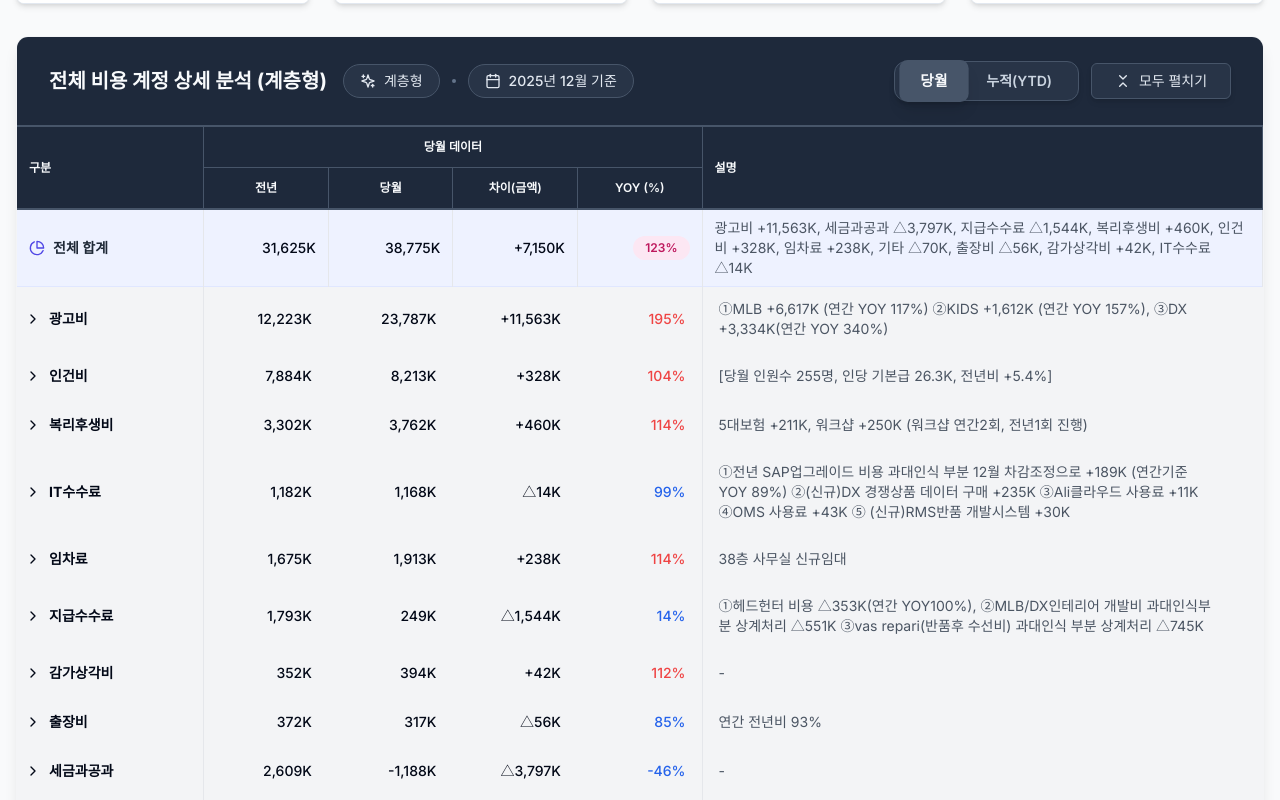
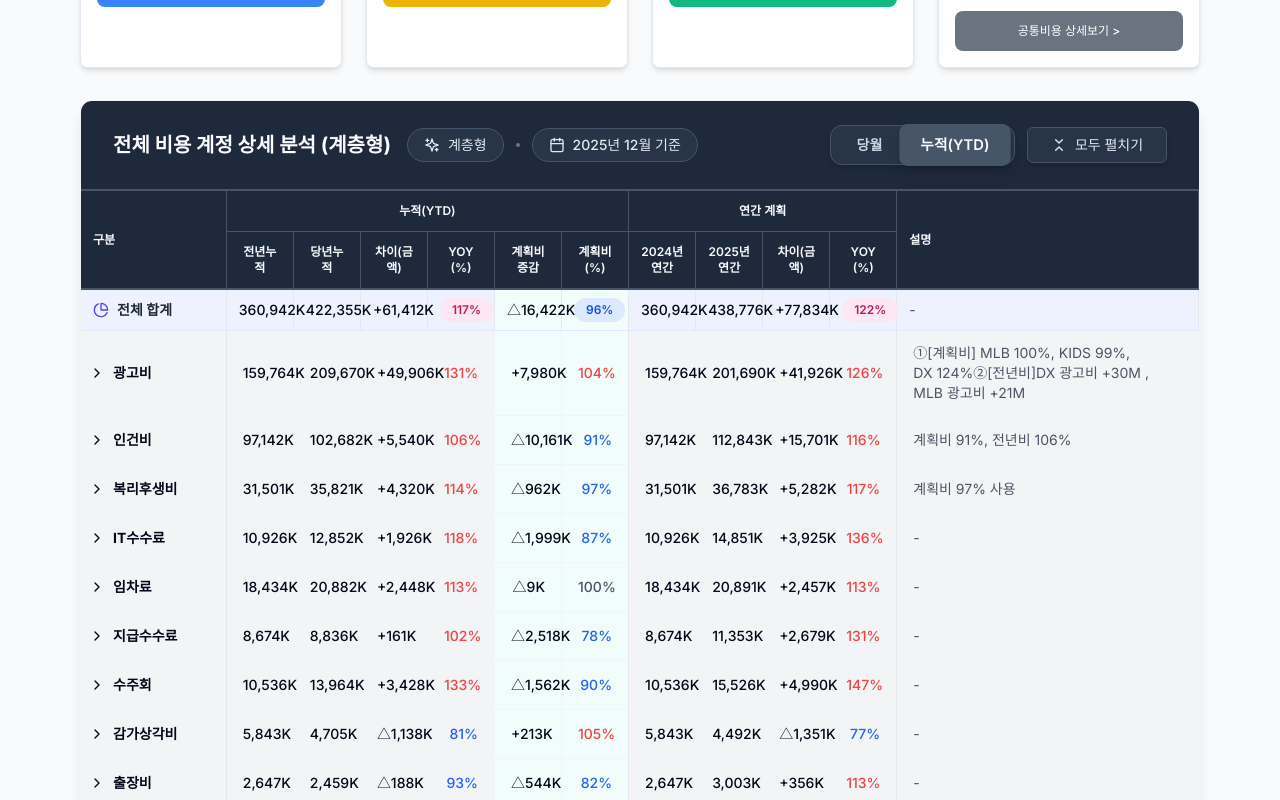
Before and after one commit to xuanm0221-dev/expense-251122ver, a Next.js app: page / in a window 1280 px wide. Shown: the part 960-1760 px from the top of the page. Built offline with nearby package versions, Linux system fonts and the light colour scheme.

Commit message:
레이아웃 여백 조정, 계획비 증감 컬럼 추가, 계층형 테이블 컬럼 비율 및 기본 탭 변경

```diff
--- a/data/cost-descriptions/ALL-202512-ytd.json
+++ b/data/cost-descriptions/ALL-202512-ytd.json
@@ -1,3 +1,14 @@
 {
-  "l1-광고비": "DX 광고비 +30M , MLB 광고비 +21M"
+  "l1-광고비": "①[계획비] MLB 100%, KIDS 99%, DX 124%②[전년비]DX 광고비 +30M , MLB 광고비 +21M ",
+  "l2-광고비-MLB": "계획비 100% 사용",
+  "l2-광고비-KIDS": "계획비 99% 사용",
+  "l2-광고비-DISCOVERY": "계획비 124% 사용",
+  "l1-인건비": "계획비 91%, 전년비 106%",
+  "l1-복리후생비": "계획비 97% 사용",
+  "l2-복리후생비-인력 지인추천(사무실/매장직원)": "퇴사자 증가로 신규채용 증가하면서 해당비용도 증가",
+  "l2-복리후생비-주재원지원금": "계획비 103%",
+  "l2-IT수수료-API (인터페이스 관련)": "계획비 30%",
+  "l2-IT수수료-CN SAP": "계획비 89%",
+  "l2-IT수수료-DX 경쟁상품 데이터 구매 (항목 변경)": "DX 경쟁상품 데이터 구매 계획비 390K",
+  "l2-IT수수료-Data Server": "계획비 96%\n전년비 118% (사용량 증가로 25년 계획 많이 잡음)"
 }
--- a/src/app/[division]/page.tsx
+++ b/src/app/[division]/page.tsx
@@ -181,7 +181,7 @@ export default function DivisionPage() {
 
   return (
     <div className="min-h-screen bg-gray-50">
-      <div className="container mx-auto px-4 py-8">
+      <div className="w-full px-20 py-8">
         {/* 헤더 */}
         <div className="mb-6">
           {/* 첫 번째 줄: 뒤로가기 + 제목 + 사업부 전환 버튼 */}
--- a/src/app/page.tsx
+++ b/src/app/page.tsx
@@ -135,7 +135,7 @@ export default function HomePage() {
 
   return (
     <div className="min-h-screen bg-gray-50">
-      <div className="container mx-auto px-4 py-8 max-w-7xl">
+      <div className="w-full px-20 py-8">
         {/* 헤더 */}
         <div className="mb-8">
           {/* 제목 영역 */}
--- a/src/components/dashboard/ExpenseAccountHierTable.tsx
+++ b/src/components/dashboard/ExpenseAccountHierTable.tsx
@@ -41,7 +41,7 @@ export function ExpenseAccountHierTable({
   month,
   title,
 }: ExpenseAccountHierTableProps) {
-  const [viewMode, setViewMode] = useState<"monthly" | "ytd" | "annual">("monthly");
+  const [viewMode, setViewMode] = useState<"monthly" | "ytd" | "annual">("ytd");
   const [expandedRows, setExpandedRows] = useState<Set<string>>(new Set());
 
   // 설명 편집을 위한 상태 관리
@@ -1635,6 +1635,7 @@ export function ExpenseAccountHierTable({
         currYtdTotal: null,
         diffYtdTotal: null,
         yoyYtdTotal: null,
+        planDiffTotal: null,
         annual2024Total: null,
         annual2025Total: null,
         diffAnnualTotal: null,
@@ -1653,6 +1654,7 @@ export function ExpenseAccountHierTable({
       const diffAnnualTotal = annual2025Total - annual2024Total;
       const yoyAnnualTotal = annual2024Total > 0 ? (annual2025Total / annual2024Total) * 100 : null;
       const progressTotal = annual2025Total > 0 ? (currYtdTotal / annual2025Total) * 100 : null;
+      const planDiffTotal = currYtdTotal - annual2025Total;
 
       return {
         prevTotal: null,
@@ -1663,6 +1665,7 @@ export function ExpenseAccountHierTable({
         currYtdTotal,
         diffYtdTotal,
         yoyYtdTotal,
+        planDiffTotal,
         annual2024Total,
         annual2025Total,
         diffAnnualTotal,
@@ -1788,21 +1791,22 @@ export function ExpenseAccountHierTable({
               </>
             ) : (
               <>
-                {/* 누적(YTD) 모드: 구분 15% + 숫자 데이터 9개 각 7% + 설명 22% */}
-                <col style={{ width: "15%" }} />
+                {/* 누적(YTD) 모드: 구분 13% + 숫자 데이터 10개 각 6% + 설명 27% */}
+                <col style={{ width: "13%" }} />
                 <col style={{ width: "0%" }} />
-                <col style={{ width: "7%" }} />
-                <col style={{ width: "7%" }} />
-                <col style={{ width: "7%" }} />
-                <col style={{ width: "7%" }} />
-                <col style={{ width: "7%" }} />
+                <col style={{ width: "6%" }} />
+                <col style={{ width: "6%" }} />
+                <col style={{ width: "6%" }} />
+                <col style={{ width: "6%" }} />
+                <col style={{ width: "6%" }} />
+                <col style={{ width: "6%" }} />
                 <col style={{ width: "0%" }} />
-                <col style={{ width: "7%" }} />
-                <col style={{ width: "7%" }} />
-                <col style={{ width: "7%" }} />
-                <col style={{ width: "7%" }} />
+                <col style={{ width: "6%" }} />
+                <col style={{ width: "6%" }} />
+                <col style={{ width: "6%" }} />
+                <col style={{ width: "6%" }} />
                 <col style={{ width: "0%" }} />
-                <col style={{ width: "22%" }} />
+                <col style={{ width: "27%" }} />
               </>
             )}
           </colgroup>
@@ -1825,7 +1829,7 @@ export function ExpenseAccountHierTable({
                 </>
               ) : (
                 <>
-                  <th colSpan={5} className="border-r border-slate-600 px-3 py-3 text-center text-xs font-semibold text-slate-50">
+                  <th colSpan={6} className="border-r border-slate-600 px-3 py-3 text-center text-xs font-semibold text-slate-50">
                     누적(YTD)
                   </th>
                   <th className="border-r border-slate-600"></th>
@@ -1873,7 +1877,10 @@ export function ExpenseAccountHierTable({
                     YOY (%)
                   </th>
                   <th className="border-r border-slate-600 px-3 py-3 text-center text-xs font-semibold text-slate-50">
-                    진척률 (%)
+                    계획비 증감
+                  </th>
+                  <th className="border-r border-slate-600 px-3 py-3 text-center text-xs font-semibold text-slate-50">
+                    계획비 (%)
                   </th>
                   <th className="border-r border-slate-600"></th>
                   <th className="border-r border-slate-600 px-3 py-3 text-center text-xs font-semibold text-slate-50">
@@ -1940,7 +1947,10 @@ export function ExpenseAccountHierTable({
                       {formatYOY(computeTotals.yoyYtdTotal)}
                     </span>
                   </td>
-                  <td className="border-r border-gray-200 px-3 py-2 text-sm text-right">
+                  <td className="border-r border-gray-200 px-3 py-2 text-sm text-right font-medium bg-teal-50">
+                    {formatDifference(computeTotals.planDiffTotal)}
+                  </td>
+                  <td className="border-r border-gray-200 px-3 py-2 text-sm text-right bg-teal-50">
                     <span className={getYOYBadgeClass(computeTotals.progressTotal)}>
                       {formatYOY(computeTotals.progressTotal)}
                     </span>
@@ -2038,6 +2048,12 @@ export function ExpenseAccountHierTable({
               // 진척률(%) = 당년누적 / 2025년 연간 * 100
               const progressRate = viewMode === "ytd"
                 ? getProgressRate(currValue, row.curr_year_annual)
+                : null;
+
+              // 계획비 증감 계산 (누적 모드에서만 사용)
+              // 계획비 증감 = 당년누적 - 2025년 연간
+              const planDiff = viewMode === "ytd" && row.curr_year_annual !== null
+                ? currValue - row.curr_year_annual
                 : null;
 
               // 연간 계획 데이터 계산 (누적 모드에서만 사용)
@@ -2187,7 +2203,7 @@ export function ExpenseAccountHierTable({
                     </>
                   ) : (
                     <>
-                      {/* 누적(YTD) 모드: 전년누적, 당년누적, 차이, YOY, 진척률 */}
+                      {/* 누적(YTD) 모드: 전년누적, 당년누적, 차이, YOY, 계획비 증감, 계획비(%) */}
                       <td className="border-r border-gray-100 px-4 py-3 text-sm text-right font-medium">
                         {formatK(prevValue)}
                       </td>
@@ -2200,7 +2216,10 @@ export function ExpenseAccountHierTable({
                       <td className={`border-r border-gray-100 px-4 py-3 text-sm text-right font-medium ${getYOYColor(yoy)}`}>
                         {formatYOY(yoy)}
                       </td>
-                      <td className={`border-r border-gray-100 px-4 py-3 text-sm text-right font-medium ${getYOYColor(progressRate)}`}>
+                      <td className="border-r border-gray-100 px-4 py-3 text-sm text-right font-medium bg-teal-50">
+                        {formatDifference(planDiff)}
+                      </td>
+                      <td className={`border-r border-gray-100 px-4 py-3 text-sm text-right font-medium bg-teal-50 ${getYOYColor(progressRate)}`}>
                         {formatYOY(progressRate)}
                       </td>
                       <td className="border-r border-gray-200"></td>
```
Also changed, not shown: data/cost-descriptions/logs/ALL-202512-ytd.json (+140 -0 lines).
